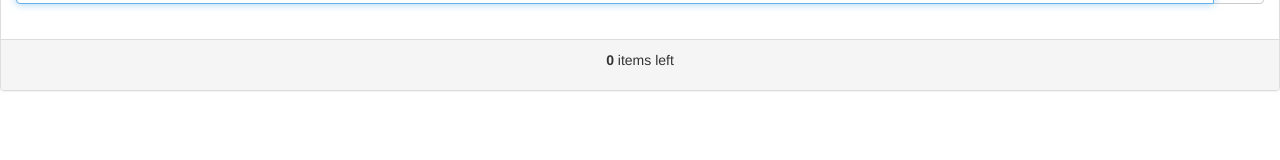
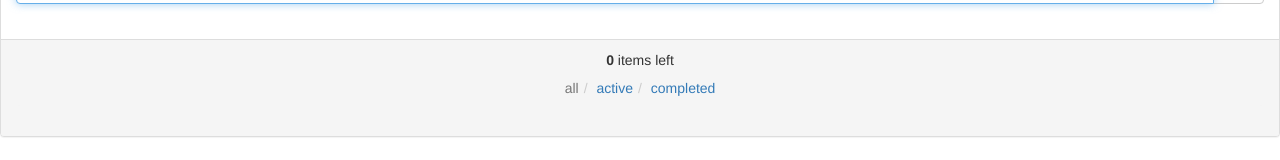
Before and after one commit to JohnProg/vue-demo, a Vue app: page / in a window 1280 px wide. Shown: the part 520-680 px from the top of the page. Built offline with nearby package versions, Linux system fonts and the light colour scheme; the HTML template or start-up script is replaced by a standard one.

Commit message:
Add filters for TodoList

```diff
--- a/src/components/TodoList.vue
+++ b/src/components/TodoList.vue
@@ -25,7 +25,15 @@
           <strong>{{ remaining }}</strong>
           {{ remaining | pluralize('item') }} left
         </span>
-        <ul class="filters"></ul>
+        <ol class="breadcrumb">
+          <li v-for="(val, key) in filters"
+            :class="{ active: visibility === key }">
+            <template v-if="visibility === key">{{ key }}</template>
+            <template v-else>
+              <a href="#" @click.prevent="visibility = key">{{ key }}</a>
+            </template>
+          </li>
+        </ol>
         <btn text="Clear completed"
           @click="clearCompleted"
           :visible="todos.length > remaining">
@@ -41,6 +49,7 @@ import Todo from './Todo';
 import Panel from './Panel';
 import btn from './Button';
 
+// filter todo list functions
 const filters = {
   all: todos => todos,
   active: todos => todos.filter(todo => !todo.done),
@@ -74,7 +83,9 @@ export default {
     addTodo() {
       const input = this.$refs.newTodo;
       const text = input.value;
+
       if (text.trim()) {
+        // TODO: callback
         this.$store.dispatch('addTodo', { text });
       }
 
--- a/src/store/actions.js
+++ b/src/store/actions.js
@@ -2,7 +2,9 @@ export const increment = ({ commit }) => commit('increment');
 
 export const decrement = ({ commit }) => commit('decrement');
 
-export const addTodo = ({ commit }, todo) => commit('addTodo', todo);
+export const addTodo = ({ commit }, { text }) => commit('addTodo', {
+  text,
+});
 
 export const deleteTodo = ({ commit }, { todo }) => commit('deleteTodo', {
   todo,
```
Also changed, not shown: 1 other file (tests, documents, lock files or other folders).
